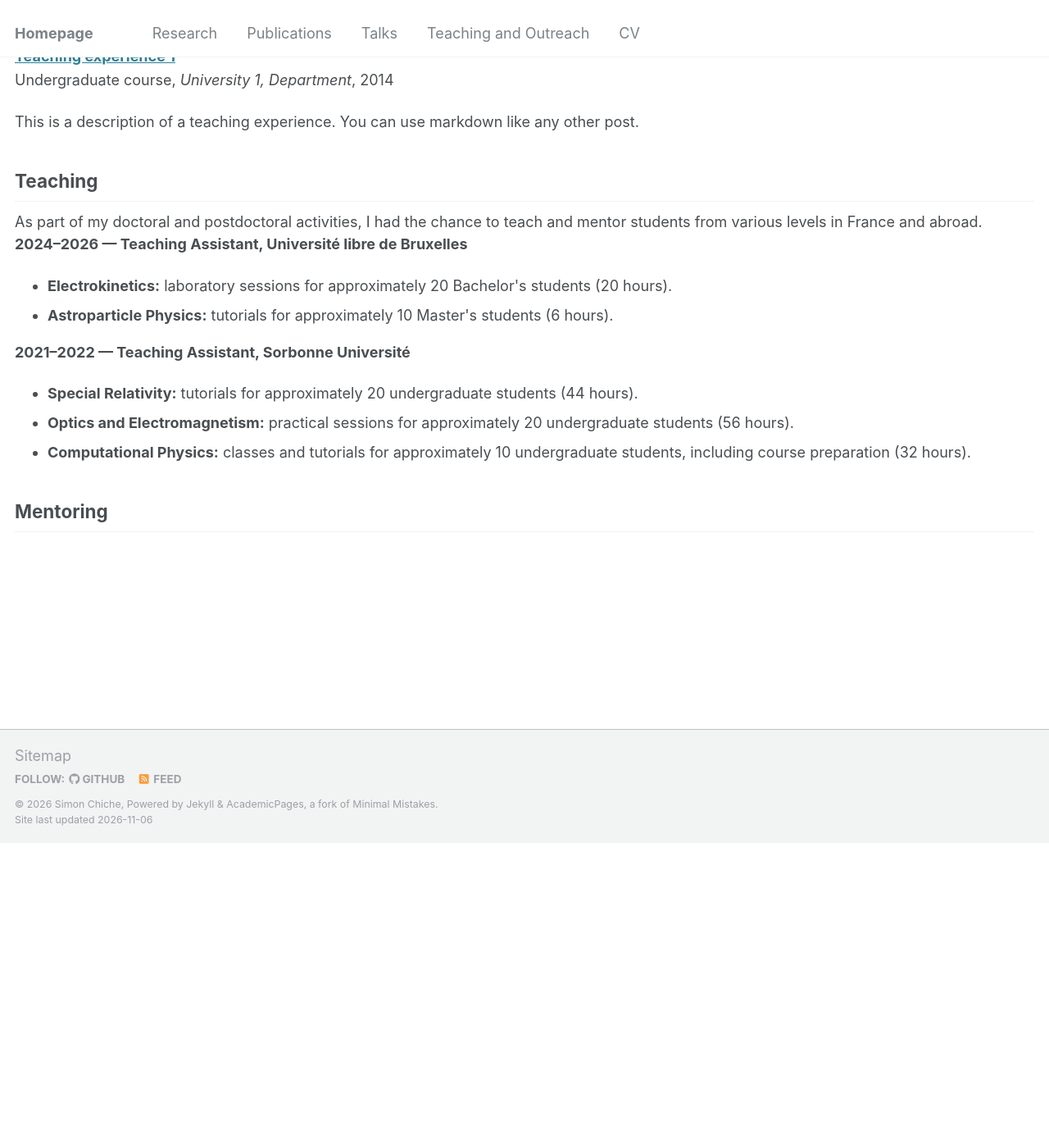
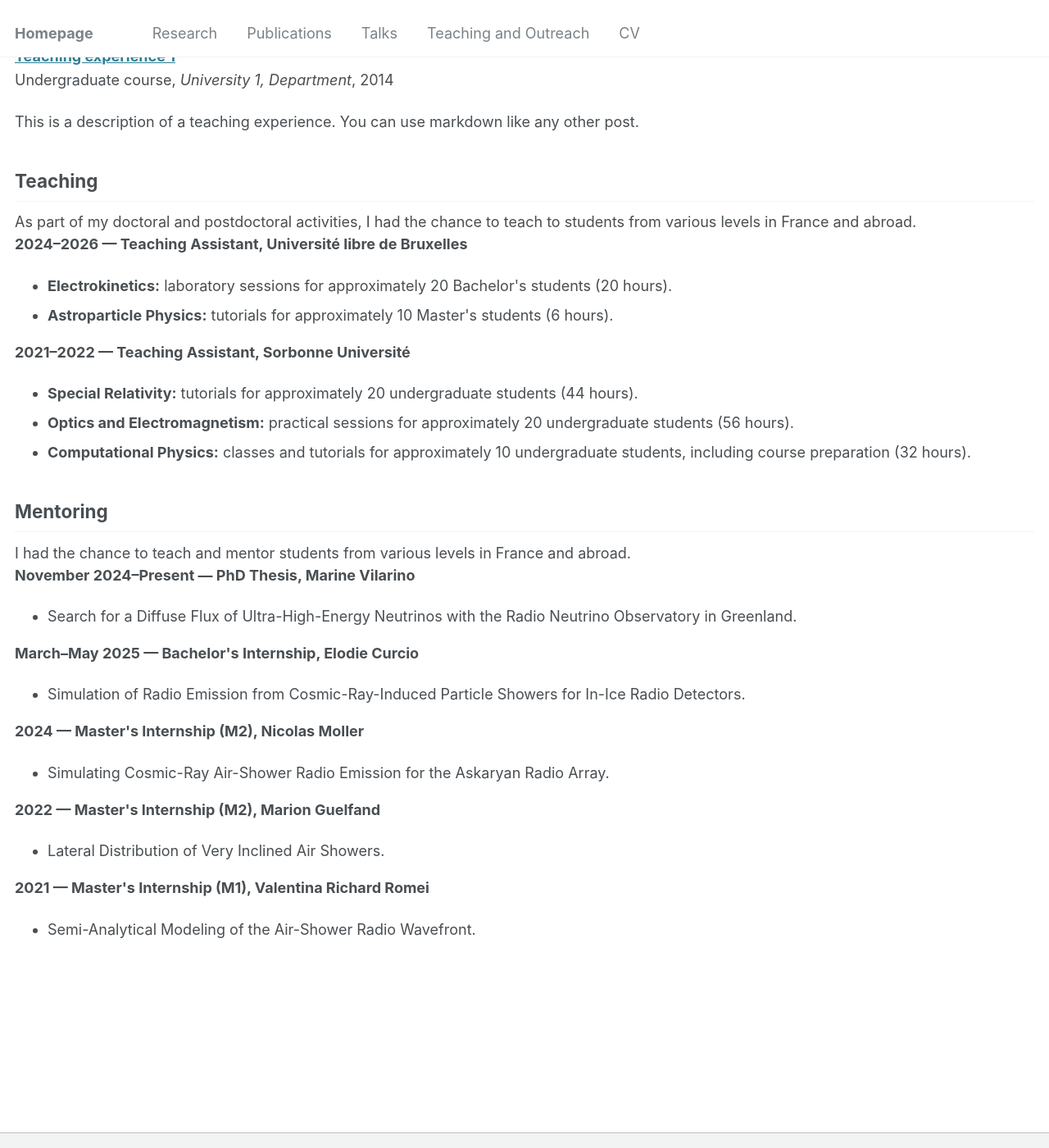
Before and after one commit to simonchiche/simonchiche.github.io, a Jekyll site: the page built from _pages/teaching-and-outreach.html, in a window 1280 px wide and 1400 px high, scrolled down 373 px. Shown: the whole window at 82% size. Built offline with Jekyll 4.4.1, drawn with Linux system fonts in a browser that asks for light colours.

Commit message:
Completed mentoring section

```diff
--- a/_pages/teaching-and-outreach.html
+++ b/_pages/teaching-and-outreach.html
@@ -22,7 +22,7 @@ redirect_from:
 
 <h2>Teaching</h2>
 
-As part of my doctoral and postdoctoral activities, I had the chance to teach and mentor students from various levels in France and abroad.
+As part of my doctoral and postdoctoral activities, I had the chance to teach to students from various levels in France and abroad.
 
 <p><strong>2024–2026 — Teaching Assistant, Université libre de Bruxelles</strong></p>
 <ul>
@@ -37,4 +37,33 @@ As part of my doctoral and postdoctoral activities, I had the chance to teach an
   <li><strong>Computational Physics:</strong> classes and tutorials for approximately 10 undergraduate students, including course preparation (32 hours).</li>
 </ul>
 
+
 <h2>Mentoring</h2>
+
+I had the chance to teach and mentor students from various levels in France and abroad.
+
+
+<p><strong>November 2024–Present — PhD Thesis, Marine Vilarino</strong></p>
+<ul>
+  <li>Search for a Diffuse Flux of Ultra-High-Energy Neutrinos with the Radio Neutrino Observatory in Greenland.</li>
+</ul>
+
+<p><strong>March–May 2025 — Bachelor's Internship, Elodie Curcio</strong></p>
+<ul>
+  <li>Simulation of Radio Emission from Cosmic-Ray-Induced Particle Showers for In-Ice Radio Detectors.</li>
+</ul>
+
+<p><strong>2024 — Master's Internship (M2), Nicolas Moller</strong></p>
+<ul>
+  <li>Simulating Cosmic-Ray Air-Shower Radio Emission for the Askaryan Radio Array.</li>
+</ul>
+
+<p><strong>2022 — Master's Internship (M2), Marion Guelfand</strong></p>
+<ul>
+  <li>Lateral Distribution of Very Inclined Air Showers.</li>
+</ul>
+
+<p><strong>2021 — Master's Internship (M1), Valentina Richard Romei</strong></p>
+<ul>
+  <li>Semi-Analytical Modeling of the Air-Shower Radio Wavefront.</li>
+</ul>
```
